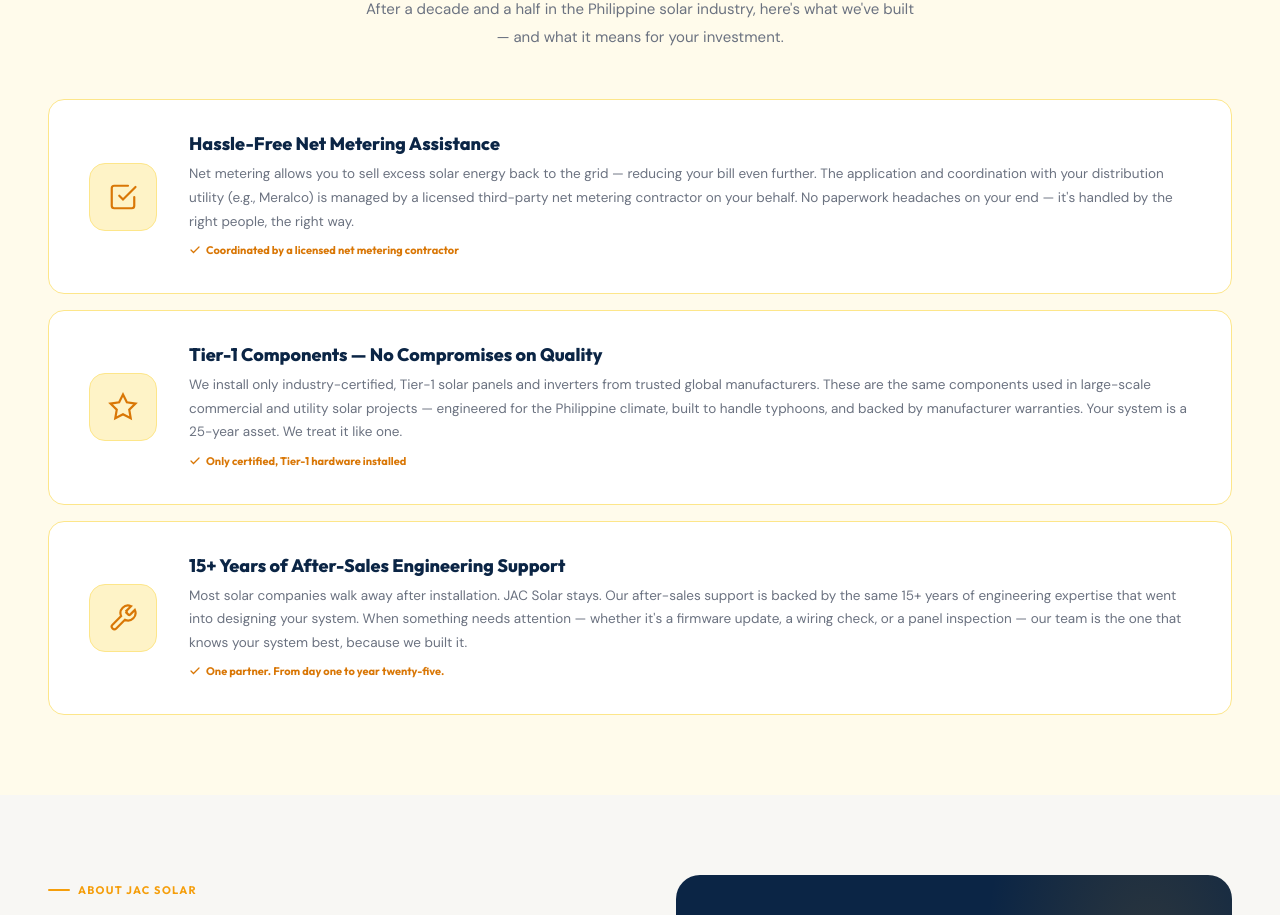
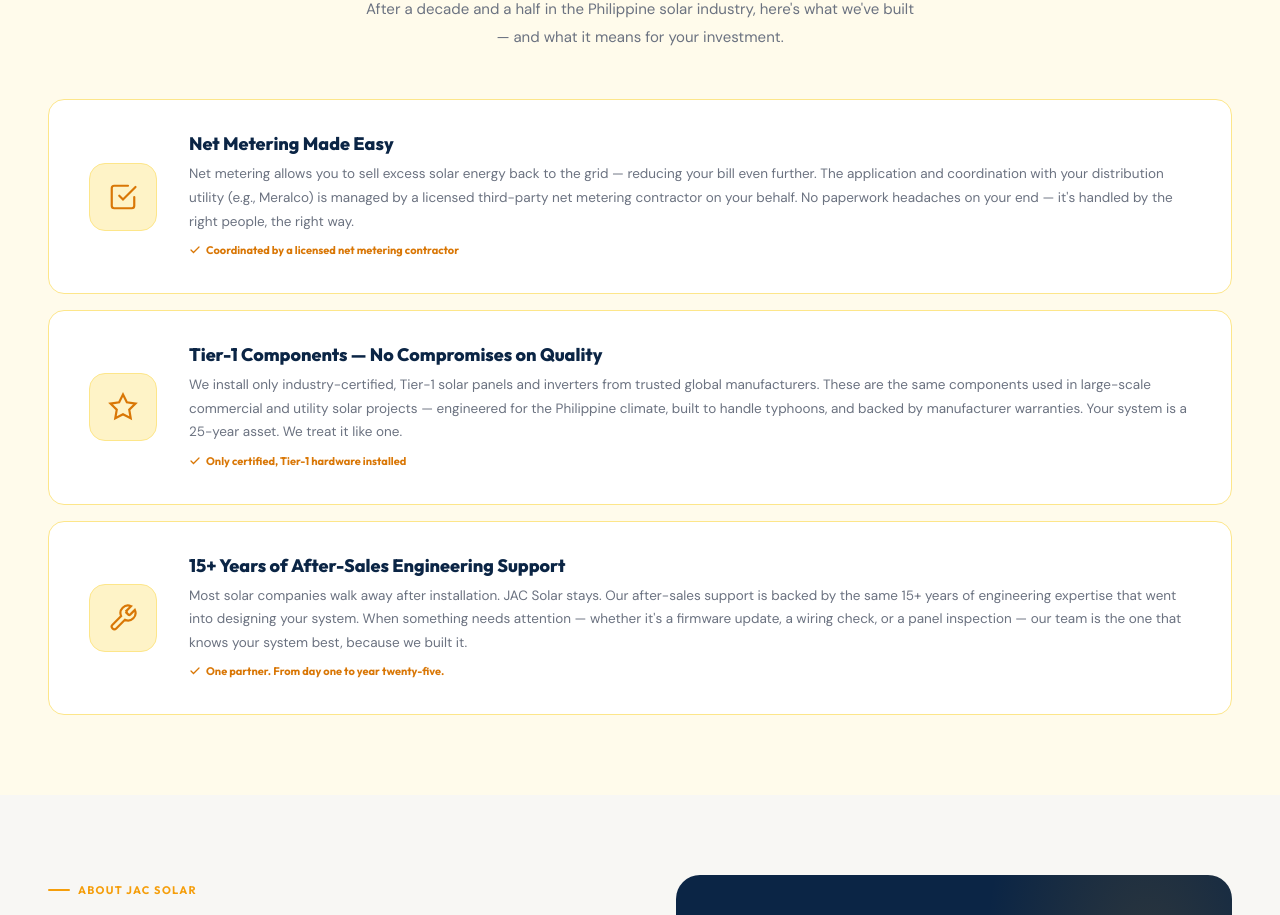
Before and after one commit to bvrly-bambi/jac-solar-website, a plain HTML site: page index.html in a window 1280 px wide. Shown: the part 9096-10011 px from the top of the page. Drawn offline with Linux system fonts and the light colour scheme.

Commit message:
Update index.html

```diff
--- a/index.html
+++ b/index.html
@@ -583,7 +583,7 @@
 <svg fill="none" height="30" stroke="#D97706" stroke-linecap="round" stroke-width="1.75" viewbox="0 0 24 24" width="30"><path d="M9 11l3 3L22 4"></path><path d="M21 12v7a2 2 0 01-2 2H5a2 2 0 01-2-2V5a2 2 0 012-2h11"></path></svg>
 </div>
 <div class="why-row-content">
-<h4>Hassle-Free Net Metering Assistance</h4>
+<h4>Net Metering Made Easy</h4>
 <p>Net metering allows you to sell excess solar energy back to the grid — reducing your bill even further. The application and coordination with your distribution utility (e.g., Meralco) is managed by a licensed third-party net metering contractor on your behalf. No paperwork headaches on your end — it's handled by the right people, the right way.</p>
 <div class="why-row-tag"><svg fill="none" height="12" stroke="currentColor" stroke-linecap="round" stroke-width="2.5" viewbox="0 0 24 24" width="12"><polyline points="20 6 9 17 4 12"></polyline></svg>Coordinated by a licensed net metering contractor</div>
 </div>
```
